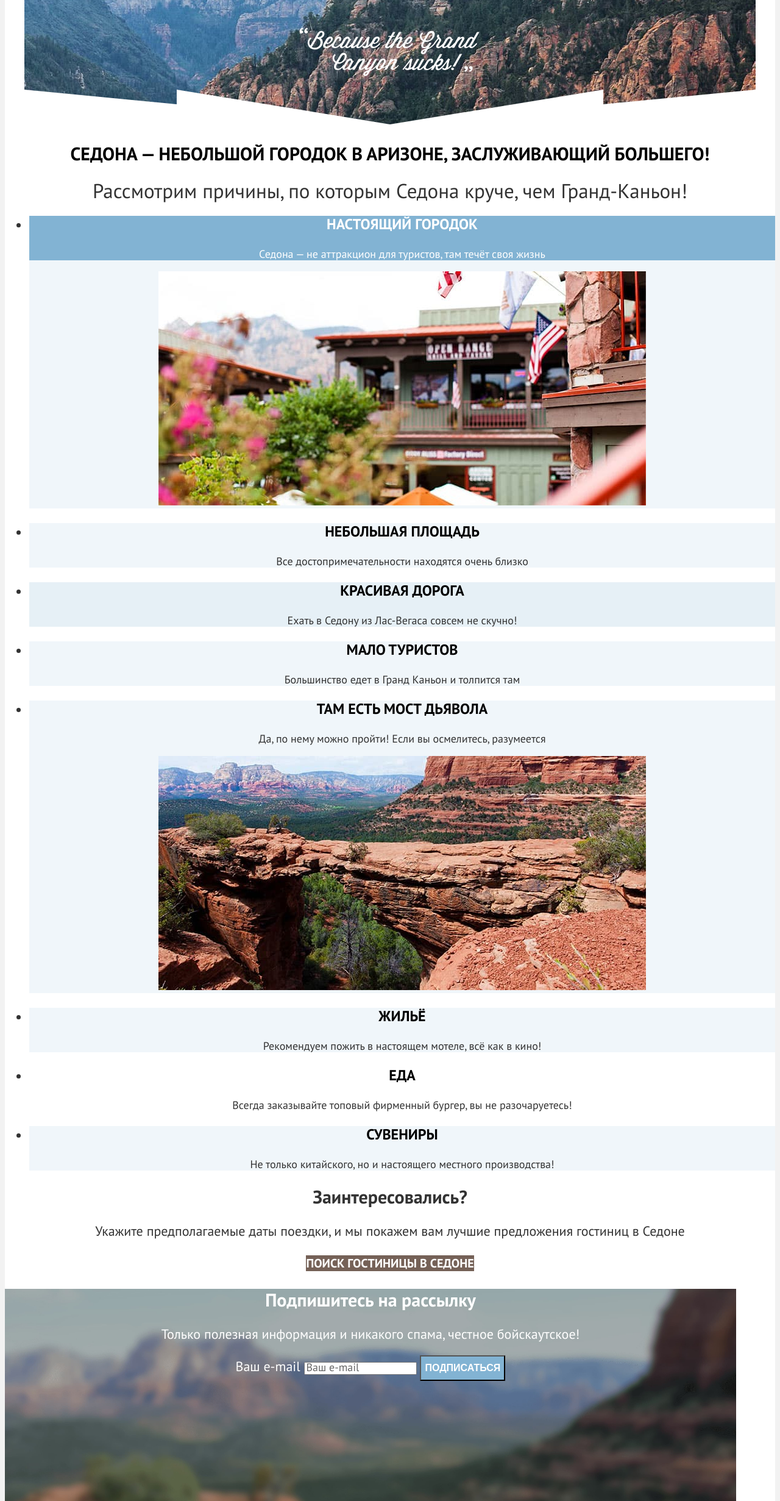
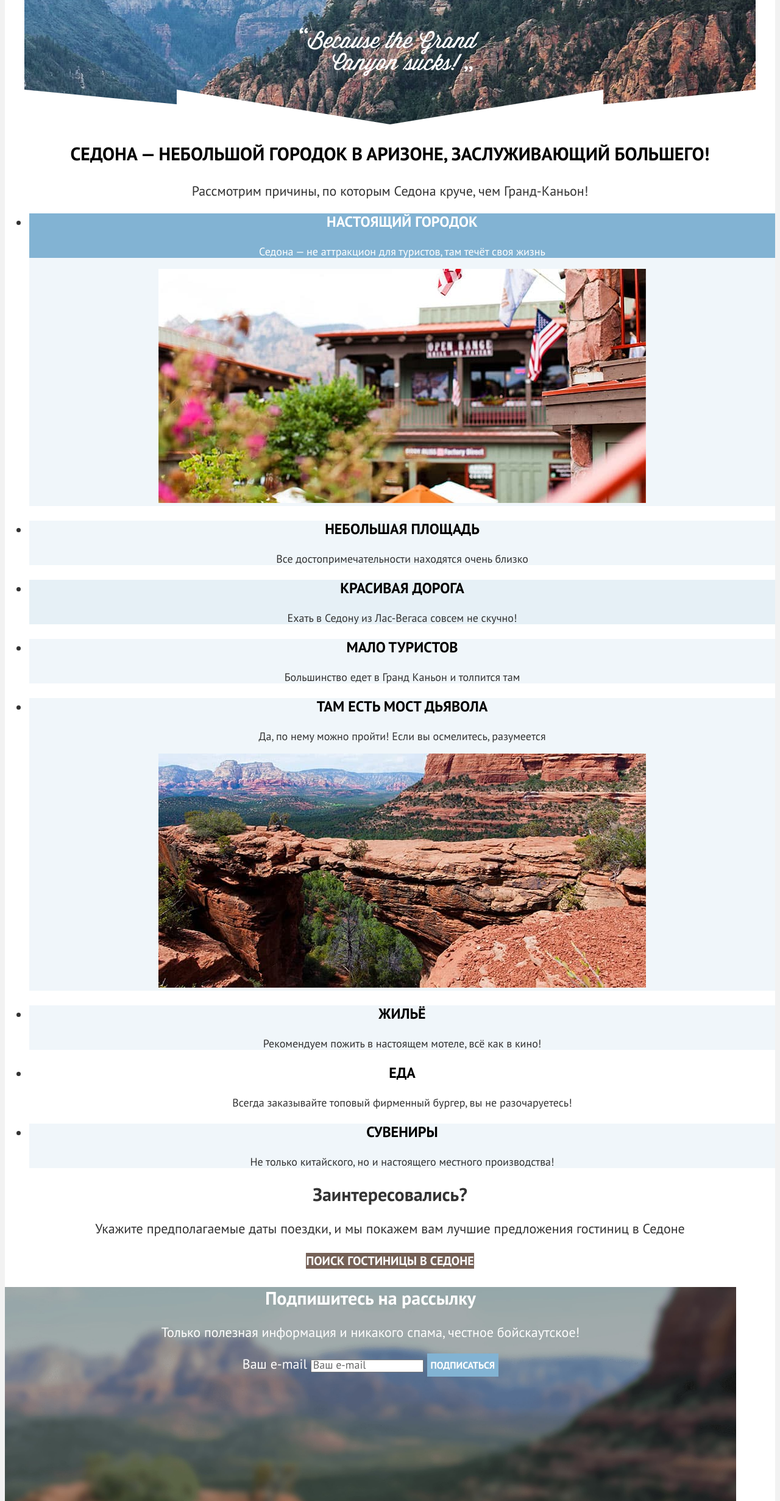
Before and after one commit to htmlacademy-htmlcss/454717-sedona-35, a plain HTML site: page index.html in a window 1280 px wide. Shown: the part 613-3075 px from the top of the page at 61% size. Drawn offline with Linux system fonts and the light colour scheme.

Commit message:
Исправляет мелкие недочеты
стилизует кнопки, заголовок преимуществ на главной странице, хлебные крошки в каталоге

```diff
--- a/styles/styles.css
+++ b/styles/styles.css
@@ -49,6 +49,7 @@ body {
 }
 
 .button {
+  font-family: "PT Sans", sans-serif;
   font-size: 16px;
   line-height: 20px;
   font-weight: 700;
@@ -56,6 +57,7 @@ body {
   color: #FFFFFF;
 
   background-color: #756157;
+  border: none;
   text-transform: uppercase;
   text-decoration: none;
 }
@@ -88,6 +90,8 @@ body {
 
 .advantages-title {
   font-weight: 400;
+  font-size: 22px;
+  line-height: 26px;
 }
 
 .advantages-subtitle {
@@ -206,6 +210,8 @@ body {
 .breadcrumbs-link {
   font-size: 16px;
   line-height: 21px;
+  color: #FFFFFF;
+  text-decoration: none;
 }
 
 .filter-form-title {
```
